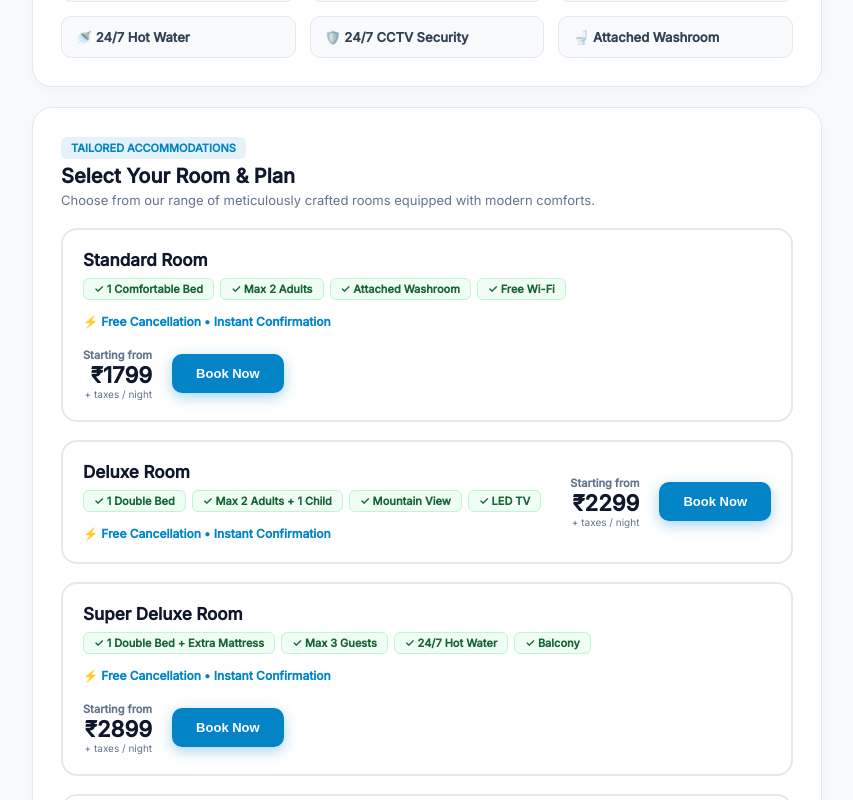
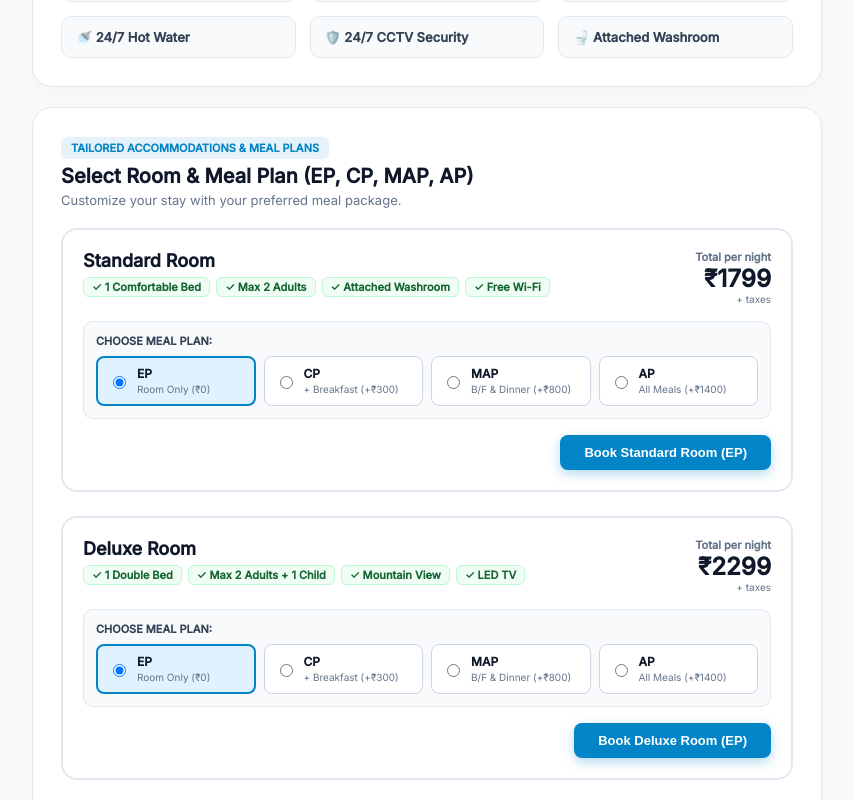
Before and after one commit to pamnautiyal-cpu/himstay, a React (Vite) app in the folder frontend/: page /hotel/1 in a window 1280 px wide. Shown: the part 1000-1800 px from the top of the page, without its empty margins (8-861 px from the left). Built offline with nearby package versions, Linux system fonts and the light colour scheme; no server answers; the database is empty.

Commit message:
Add professional EP, CP, MAP, AP meal plans selection feature with dynamic pricing

```diff
--- a/frontend/src/pages/HotelDetails.jsx
+++ b/frontend/src/pages/HotelDetails.jsx
@@ -9,7 +9,17 @@ export default function HotelDetails() {
   const navigate = useNavigate();
   const [hotel, setHotel] = useState(null);
 
-  // सभी 16 होटल्स के लिए Universal Standard, Deluxe, Super Deluxe & Family Suite categories
+  // State to track selected meal plan for each room index: { [roomIndex]: { planName, priceExtra } }
+  const [selectedMealPlans, setSelectedMealPlans] = useState({});
+
+  // Sabhi 16 hotals ke liye universal rooms list
+  const standardRoomsList = [
+    { type: "Standard Room", basePrice: 1799, inclusions: ["1 Comfortable Bed", "Max 2 Adults", "Attached Washroom", "Free Wi-Fi"] },
+    { type: "Deluxe Room", basePrice: 2299, inclusions: ["1 Double Bed", "Max 2 Adults + 1 Child", "Mountain View", "LED TV"] },
+    { type: "Super Deluxe Room", basePrice: 2899, inclusions: ["1 Double Bed + Extra Mattress", "Max 3 Guests", "24/7 Hot Water", "Balcony"] },
+    { type: "Family Suite", basePrice: 3599, inclusions: ["2 Double Beds", "Max 4 Guests", "Spacious Hall", "Complimentary Breakfast"] }
+  ];
+
   const localHotels = {
     "local_01": { name: "Hotel Nagraja Palace", location: "Gangotri Hwy", description: "Luxury stay at Gangotri with traditional architecture and modern comfort.", images: ["/images/hotals/Hotel Nagraja Palace1.jpg", "/images/hotals/Hotel Nagraja Palace2.jpg", "/images/hotals/Hotel Nagraja Palace3.jpg"] },
     "local_02": { name: "Grandparents Homestay", location: "NH 34, Matli", description: "Cozy home-like stay offering genuine pahadi hospitality and warmth.", images: ["/images/hotals/Grandparents Homestay1.jpg", "/images/hotals/Grandparents Homestay2.jpg", "/images/hotals/Grandparents Homestay3.jpg"] },
@@ -29,20 +39,10 @@ export default function HotelDetails() {
     "local_16": { name: "Skyline Hotel", location: "City Center", description: "Convenient city center location with premium hospitality.", images: ["https://images.unsplash.com/photo-1501785888041-af3ef285b470?w=600", "https://images.unsplash.com/photo-1506744038136-46273834b3fb?w=600", "https://images.unsplash.com/photo-1505693416388-ac5ce068fe85?w=600"] }
   };
 
-  // हर होटल के लिए सभी कैटेगरीज के शानदार रूम्स का सेट
-  const standardRoomsList = [
-    { type: "Standard Room", price: 1799, inclusions: ["1 Comfortable Bed", "Max 2 Adults", "Attached Washroom", "Free Wi-Fi"] },
-    { type: "Deluxe Room", price: 2299, inclusions: ["1 Double Bed", "Max 2 Adults + 1 Child", "Mountain View", "LED TV"] },
-    { type: "Super Deluxe Room", price: 2899, inclusions: ["1 Double Bed + Extra Mattress", "Max 3 Guests", "24/7 Hot Water", "Balcony"] },
-    { type: "Family Suite", price: 3599, inclusions: ["2 Double Beds", "Max 4 Guests", "Spacious Hall", "Complimentary Breakfast"] }
-  ];
-
   useEffect(() => {
+    let baseRooms = standardRoomsList;
     if (localHotels[id]) {
-      setHotel({
-        ...localHotels[id],
-        rooms: standardRoomsList
-      });
+      setHotel({ ...localHotels[id], rooms: baseRooms });
     } else if (id) {
       axios.get(`${BACKEND_URL}/api/hotels/${id}`)
         .then((res) => {
@@ -51,21 +51,28 @@ export default function HotelDetails() {
             ...data,
             location: data.city ? `${data.city}, ${data.state || ""}` : (data.location || "Uttarakhand"),
             images: data.images && data.images.length > 0 ? data.images : ["/images/hotals/Hotel Nagraja Palace1.jpg"],
-            rooms: data.rooms && data.rooms.length > 0 ? data.rooms : standardRoomsList
+            rooms: data.rooms && data.rooms.length > 0 ? data.rooms : baseRooms
           });
         })
         .catch((err) => {
           console.error("Error fetching property details:", err);
-          setHotel({ ...localHotels["local_01"], rooms: standardRoomsList });
+          setHotel({ ...localHotels["local_01"], rooms: baseRooms });
         });
     } else {
-      setHotel({ ...localHotels["local_01"], rooms: standardRoomsList });
+      setHotel({ ...localHotels["local_01"], rooms: baseRooms });
     }
   }, [id]);
 
-  const navigateToBooking = () => {
+  const handleMealPlanSelect = (roomIndex, planName, extraCost) => {
+    setSelectedMealPlans(prev => ({
+      ...prev,
+      [roomIndex]: { planName, extraCost }
+    }));
+  };
+
+  const navigateToBooking = (roomType, finalPrice, mealPlan) => {
     const targetId = id || "local_01";
-    navigate(`/booking/${targetId}`);
+    navigate(`/booking/${targetId}`, { state: { roomType, finalPrice, mealPlan } });
   };
 
   if (!hotel) return <div style={{ textAlign: "center", padding: "100px", fontSize: "18px", color: "#64748b" }}>🏔️ Loading Premium Experience...</div>;
@@ -95,7 +102,7 @@ export default function HotelDetails() {
             <img
               src={mainImg}
               alt={hotel.name}
-              style={{ width: "100%", height: "100%", objectFit: "cover", transition: "transform 0.5s ease" }}
+              style={{ width: "100%", height: "100%", objectFit: "cover" }}
               onError={(e) => { e.target.src = "/images/hotals/Hotel Nagraja Palace1.jpg"; }}
             />
           </div>
@@ -155,47 +162,116 @@ export default function HotelDetails() {
               </div>
             </div>
 
-            {/* Select Your Room & All Categories Section */}
+            {/* Select Your Room & Meal Plans Section */}
             <div style={{ background: "white", padding: "28px", borderRadius: "20px", border: "1px solid #e2e8f0", marginBottom: "20px", boxShadow: "0 4px 20px rgba(0,0,0,0.03)" }}>
               <div style={{ marginBottom: "20px" }}>
                 <span style={{ background: "rgba(2, 132, 199, 0.1)", color: "#0284c7", padding: "4px 10px", borderRadius: "6px", fontSize: "11px", fontWeight: "800", textTransform: "uppercase" }}>
-                  Tailored Accommodations
+                  Tailored Accommodations & Meal Plans
                 </span>
-                <h3 style={{ fontSize: "20px", fontWeight: "900", color: "#0f172a", margin: "8px 0 4px 0" }}>Select Your Room & Plan</h3>
-                <p style={{ fontSize: "13px", color: "#64748b", margin: 0 }}>Choose from our range of meticulously crafted rooms equipped with modern comforts.</p>
+                <h3 style={{ fontSize: "20px", fontWeight: "900", color: "#0f172a", margin: "8px 0 4px 0" }}>Select Room & Meal Plan (EP, CP, MAP, AP)</h3>
+                <p style={{ fontSize: "13px", color: "#64748b", margin: 0 }}>Customize your stay with your preferred meal package.</p>
               </div>
 
-              <div style={{ display: "flex", flexDirection: "column", gap: "18px" }}>
-                {hotel.rooms?.map((room, index) => (
-                  <div key={index} style={{ border: "2px solid #e2e8f0", borderRadius: "16px", padding: "20px", background: "#ffffff", display: "flex", justifyContent: "space-between", alignItems: "center", flexWrap: "wrap", gap: "18px", transition: "all 0.3s ease" }}>
+              <div style={{ display: "flex", flexDirection: "column", gap: "24px" }}>
+                {hotel.rooms?.map((room, index) => {
+                  const base = room.basePrice || room.price || 1799;
+                  const currentMeal = selectedMealPlans[index] || { planName: "EP", extraCost: 0 };
+                  const finalPrice = base + currentMeal.extraCost;
+
+                  return (
+                    <div key={index} style={{ border: "2px solid #e2e8f0", borderRadius: "16px", padding: "20px", background: "#ffffff", display: "flex", flexDirection: "column", gap: "16px", transition: "all 0.3s ease" }}>
+
+                      {/* Room Header Info */}
+                      <div style={{ display: "flex", justifyContent: "space-between", alignItems: "flex-start", flexWrap: "wrap", gap: "12px" }}>
                         <div>
-                      <h4 style={{ fontSize: "17px", fontWeight: "900", color: "#0f172a", margin: "0 0 8px 0" }}>{room.type}</h4>
-                      <div style={{ display: "flex", gap: "6px", flexWrap: "wrap", marginBottom: "10px" }}>
+                          <h4 style={{ fontSize: "18px", fontWeight: "900", color: "#0f172a", margin: "0 0 6px 0" }}>{room.type}</h4>
+                          <div style={{ display: "flex", gap: "6px", flexWrap: "wrap", marginBottom: "8px" }}>
                             {room.inclusions?.map((inc, i) => (
-                          <span key={i} style={{ background: "#f0fdf4", color: "#166534", border: "1px solid #bbf7d0", padding: "3px 10px", borderRadius: "6px", fontSize: "11px", fontWeight: "700" }}>
+                              <span key={i} style={{ background: "#f0fdf4", color: "#166534", border: "1px solid #bbf7d0", padding: "2px 8px", borderRadius: "6px", fontSize: "11px", fontWeight: "700" }}>
                                 ✓ {inc}
                               </span>
                             ))}
                           </div>
-                      <span style={{ color: "#0284c7", fontSize: "12px", fontWeight: "800" }}>
-                        ⚡ Free Cancellation • Instant Confirmation
+                        </div>
+                        <div style={{ textAlign: "right" }}>
+                          <span style={{ fontSize: "11px", color: "#64748b", display: "block", fontWeight: "600" }}>Total per night</span>
+                          <span style={{ fontSize: "24px", fontWeight: "900", color: "#0f172a" }}>₹{finalPrice}</span>
+                          <span style={{ fontSize: "10px", color: "#64748b", display: "block" }}>+ taxes</span>
+                        </div>
+                      </div>
+
+                      {/* Meal Plan Selector (EP, CP, MAP, AP) */}
+                      <div style={{ background: "#f8fafc", padding: "12px", borderRadius: "10px", border: "1px solid #e2e8f0" }}>
+                        <span style={{ fontSize: "11px", fontWeight: "800", color: "#334155", display: "block", marginBottom: "8px", textTransform: "uppercase" }}>
+                          Choose Meal Plan:
                         </span>
+                        <div style={{ display: "grid", gridTemplateColumns: "repeat(auto-fit, minmax(130px, 1fr))", gap: "8px" }}>
+
+                          <label style={mealPlanLabelStyle(currentMeal.planName === "EP")}>
+                            <input
+                              type="radio"
+                              name={`meal_plan_${index}`}
+                              defaultChecked
+                              onChange={() => handleMealPlanSelect(index, "EP (Room Only)", 0)}
+                            />
+                            <div>
+                              <strong style={{ display: "block" }}>EP</strong>
+                              <span style={{ fontSize: "10px", color: "#64748b" }}>Room Only (₹0)</span>
                             </div>
-                    <div style={{ textAlign: "right", display: "flex", alignItems: "center", gap: "20px" }}>
+                          </label>
+
+                          <label style={mealPlanLabelStyle(currentMeal.planName === "CP (Room + Breakfast)")}>
+                            <input
+                              type="radio"
+                              name={`meal_plan_${index}`}
+                              onChange={() => handleMealPlanSelect(index, "CP (Room + Breakfast)", 300)}
+                            />
                             <div>
-                        <span style={{ fontSize: "11px", color: "#64748b", display: "block", fontWeight: "600" }}>Starting from</span>
-                        <span style={{ fontSize: "22px", fontWeight: "900", color: "#0f172a" }}>₹{room.price}</span>
-                        <span style={{ fontSize: "10px", color: "#64748b", display: "block" }}>+ taxes / night</span>
+                              <strong style={{ display: "block" }}>CP</strong>
+                              <span style={{ fontSize: "10px", color: "#64748b" }}>+ Breakfast (+₹300)</span>
                             </div>
+                          </label>
+
+                          <label style={mealPlanLabelStyle(currentMeal.planName === "MAP (Breakfast + Dinner)")}>
+                            <input
+                              type="radio"
+                              name={`meal_plan_${index}`}
+                              onChange={() => handleMealPlanSelect(index, "MAP (Breakfast + Dinner)", 800)}
+                            />
+                            <div>
+                              <strong style={{ display: "block" }}>MAP</strong>
+                              <span style={{ fontSize: "10px", color: "#64748b" }}>B/F & Dinner (+₹800)</span>
+                            </div>
+                          </label>
+
+                          <label style={mealPlanLabelStyle(currentMeal.planName === "AP (All Meals Included)")}>
+                            <input
+                              type="radio"
+                              name={`meal_plan_${index}`}
+                              onChange={() => handleMealPlanSelect(index, "AP (All Meals Included)", 1400)}
+                            />
+                            <div>
+                              <strong style={{ display: "block" }}>AP</strong>
+                              <span style={{ fontSize: "10px", color: "#64748b" }}>All Meals (+₹1400)</span>
+                            </div>
+                          </label>
+
+                        </div>
+                      </div>
+
+                      {/* Book Button */}
+                      <div style={{ display: "flex", justifyContent: "flex-end" }}>
                         <button
-                        onClick={navigateToBooking}
-                        style={{ background: "#0284c7", color: "white", border: "none", padding: "12px 24px", borderRadius: "10px", fontWeight: "800", fontSize: "13px", cursor: "pointer", boxShadow: "0 4px 14px rgba(2, 132, 199, 0.35)" }}
+                          onClick={() => navigateToBooking(room.type, finalPrice, currentMeal.planName)}
+                          style={{ background: "#0284c7", color: "white", border: "none", padding: "10px 24px", borderRadius: "8px", fontWeight: "800", fontSize: "13px", cursor: "pointer", boxShadow: "0 4px 12px rgba(2, 132, 199, 0.3)" }}
                         >
-                        Book Now
+                          Book {room.type} ({currentMeal.planName.split(" ")[0]})
                         </button>
                       </div>
+
                     </div>
-                ))}
+                  );
+                })}
               </div>
             </div>
 
@@ -217,14 +293,14 @@ export default function HotelDetails() {
             <div style={{ background: "white", padding: "28px", borderRadius: "20px", border: "1px solid #e2e8f0", boxShadow: "0 12px 30px rgba(0,0,0,0.06)" }}>
               <span style={{ fontSize: "11px", color: "#0284c7", fontWeight: "800", textTransform: "uppercase", letterSpacing: "1px" }}>Best Price Guarantee</span>
               <div style={{ display: "flex", alignItems: "baseline", gap: "8px", margin: "6px 0 14px 0" }}>
-                <span style={{ fontSize: "30px", fontWeight: "900", color: "#0f172a" }}>₹{hotel.rooms?.[0]?.price || 1799}</span>
+                <span style={{ fontSize: "30px", fontWeight: "900", color: "#0f172a" }}>₹{hotel.rooms?.[0]?.basePrice || 1799}</span>
                 <span style={{ fontSize: "12px", color: "#64748b", fontWeight: "600" }}>+ taxes / night</span>
               </div>
               <div style={{ background: "#f0fdf4", border: "1px solid #bbf7d0", padding: "12px", borderRadius: "10px", fontSize: "12px", color: "#166534", fontWeight: "700", marginBottom: "18px" }}>
                 🎉 Instant Confirmation & Free Cancellation.
               </div>
               <button
-                onClick={navigateToBooking}
+                onClick={() => navigateToBooking(hotel.rooms?.[0]?.type || "Standard Room", hotel.rooms?.[0]?.basePrice || 1799, "EP (Room Only)")}
                 style={{ width: "100%", background: "linear-gradient(135deg, #0284c7, #0369a1)", color: "white", border: "none", padding: "14px", borderRadius: "12px", fontWeight: "900", fontSize: "14px", cursor: "pointer", boxShadow: "0 6px 18px rgba(2, 132, 199, 0.35)", marginBottom: "16px" }}
               >
                 PROCEED TO BOOK
@@ -248,3 +324,16 @@ const amenityBox = {
   borderRadius: "10px",
   border: "1px solid #e2e8f0"
 };
+
+const mealPlanLabelStyle = (isSelected) => ({
+  background: isSelected ? "#e0f2fe" : "#ffffff",
+  border: isSelected ? "2px solid #0284c7" : "1px solid #cbd5e1",
+  padding: "8px 10px",
+  borderRadius: "8px",
+  cursor: "pointer",
+  display: "flex",
+  alignItems: "center",
+  gap: "8px",
+  fontSize: "12px",
+  transition: "all 0.2s ease"
+});
```
Lines whose indentation alone changed are shown as unchanged.
